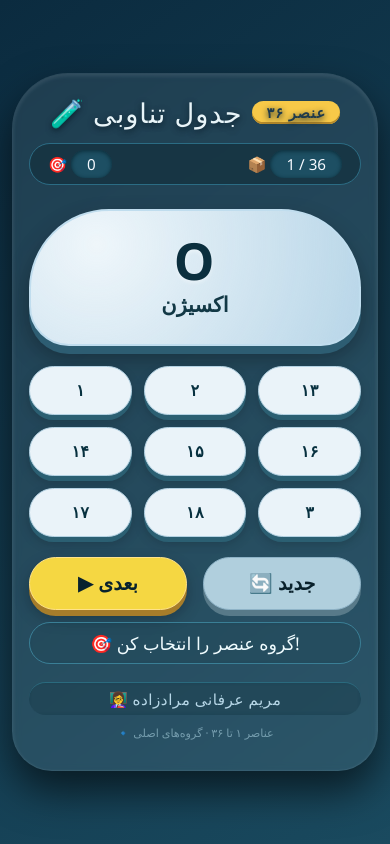
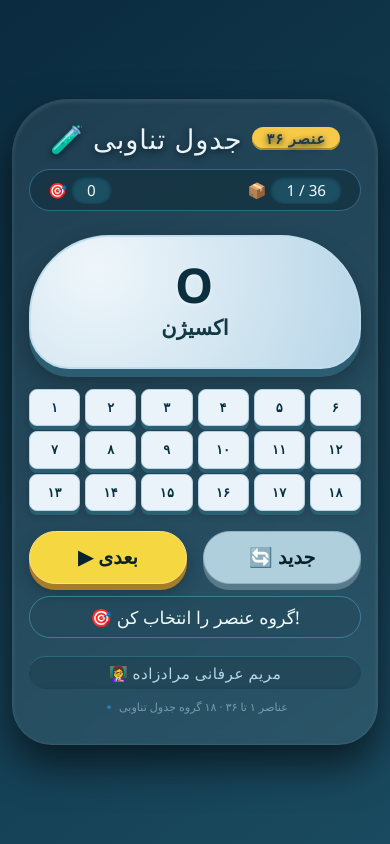
Before and after one commit to chemist2020/chemistry-game, a plain HTML site: page index.html in a window 390 px wide. Drawn offline with Linux system fonts and the light colour scheme.

Commit message:
Refactor styles for game layout and button design
Updated styles for game layout and buttons, modified grid structure, and adjusted media queries for responsiveness.

```diff
--- a/index.html
+++ b/index.html
@@ -17,7 +17,7 @@
             touch-action: pan-y;
         }
         .game-container {
-            max-width: 480px;
+            max-width: 520px;
             width: 100%;
             background: rgba(255, 255, 255, 0.08);
             backdrop-filter: blur(4px);
@@ -96,30 +96,29 @@
         }
         .options-grid {
             display: grid;
-            grid-template-columns: repeat(3, 1fr);
-            gap: 12px;
+            grid-template-columns: repeat(6, 1fr);
+            gap: 8px;
             margin: 18px 0 12px;
         }
         .option-btn {
             background: #eaf3f9;
             border: none;
-            border-radius: 50px;
-            padding: 16px 6px;
-            font-size: 1.2rem;
+            border-radius: 12px;
+            padding: 12px 4px;
+            font-size: 1rem;
             font-weight: 600;
             color: #07303f;
-            box-shadow: 0 5px 0 #2b5f72, 0 6px 12px #00000033;
+            box-shadow: 0 4px 0 #2b5f72, 0 4px 8px #00000033;
             transition: all 0.05s linear;
             touch-action: manipulation;
             cursor: pointer;
             text-align: center;
             border: 1px solid #b4d2e3;
             letter-spacing: 0.3px;
-            word-break: break-word;
             line-height: 1.2;
         }
         .option-btn:active {
-            transform: translateY(5px);
+            transform: translateY(4px);
             box-shadow: 0 1px 0 #1d4a5a;
         }
         .option-btn.correct-glow {
@@ -200,9 +199,14 @@
             border-radius: 40px;
             backdrop-filter: blur(2px);
         }
-        @media (max-width: 420px) {
-            .option-btn { font-size: 1rem; padding: 14px 4px; }
-            .element-symbol { font-size: 3.2rem; }
+        @media (max-width: 480px) {
+            .options-grid { grid-template-columns: repeat(6, 1fr); gap: 5px; }
+            .option-btn { font-size: 0.8rem; padding: 10px 2px; border-radius: 8px; }
+            .element-symbol { font-size: 3rem; }
+        }
+        @media (max-width: 380px) {
+            .options-grid { grid-template-columns: repeat(6, 1fr); gap: 4px; }
+            .option-btn { font-size: 0.7rem; padding: 8px 1px; }
         }
         .footer-note {
             color: #95bccc;
@@ -230,15 +234,24 @@
     </div>
 
     <div class="options-grid" id="optionsContainer">
-        <button class="option-btn" data-group="۱">۱</button>
-        <button class="option-btn" data-group="۲">۲</button>
-        <button class="option-btn" data-group="۱۳">۱۳</button>
-        <button class="option-btn" data-group="۱۴">۱۴</button>
-        <button class="option-btn" data-group="۱۵">۱۵</button>
-        <button class="option-btn" data-group="۱۶">۱۶</button>
-        <button class="option-btn" data-group="۱۷">۱۷</button>
-        <button class="option-btn" data-group="۱۸">۱۸</button>
-        <button class="option-btn" data-group="۳">۳</button>
+        <button class="option-btn" data-group="1">۱</button>
+        <button class="option-btn" data-group="2">۲</button>
+        <button class="option-btn" data-group="3">۳</button>
+        <button class="option-btn" data-group="4">۴</button>
+        <button class="option-btn" data-group="5">۵</button>
+        <button class="option-btn" data-group="6">۶</button>
+        <button class="option-btn" data-group="7">۷</button>
+        <button class="option-btn" data-group="8">۸</button>
+        <button class="option-btn" data-group="9">۹</button>
+        <button class="option-btn" data-group="10">۱۰</button>
+        <button class="option-btn" data-group="11">۱۱</button>
+        <button class="option-btn" data-group="12">۱۲</button>
+        <button class="option-btn" data-group="13">۱۳</button>
+        <button class="option-btn" data-group="14">۱۴</button>
+        <button class="option-btn" data-group="15">۱۵</button>
+        <button class="option-btn" data-group="16">۱۶</button>
+        <button class="option-btn" data-group="17">۱۷</button>
+        <button class="option-btn" data-group="18">۱۸</button>
     </div>
 
     <div class="action-row">
@@ -248,10 +261,9 @@
 
     <div class="feedback" id="feedbackMessage">گروه عنصر را انتخاب کن!</div>
 
-    <!-- اسم شما دقیقاً اینجا اضافه شد -->
     <div class="teacher-name">👩‍🏫 مریم عرفانی مرادزاده</div>
 
-    <div class="footer-note">🔹 عناصر ۱ تا ۳۶ · گروه‌های اصلی</div>
+    <div class="footer-note">🔹 عناصر ۱ تا ۳۶ · ۱۸ گروه جدول تناوبی</div>
 </div>
 <script>
     (function() {
@@ -294,11 +306,8 @@
             { symbol: "Kr", name: "کریپتون", group: 18 }
         ];
 
-        const ELEMENTS_FOR_GAME = ELEMENTS.map(el => {
-            let group = el.group;
-            if (group >= 4 && group <= 12) group = 3;
-            return { ...el, group };
-        });
+        // دیگر نیازی به تغییر گروه نیست، همه گروه‌ها به صورت واقعی نگه داشته می‌شوند
+        const ELEMENTS_FOR_GAME = [...ELEMENTS];
 
         let currentIndex = 0;
         let score = 0;
```
